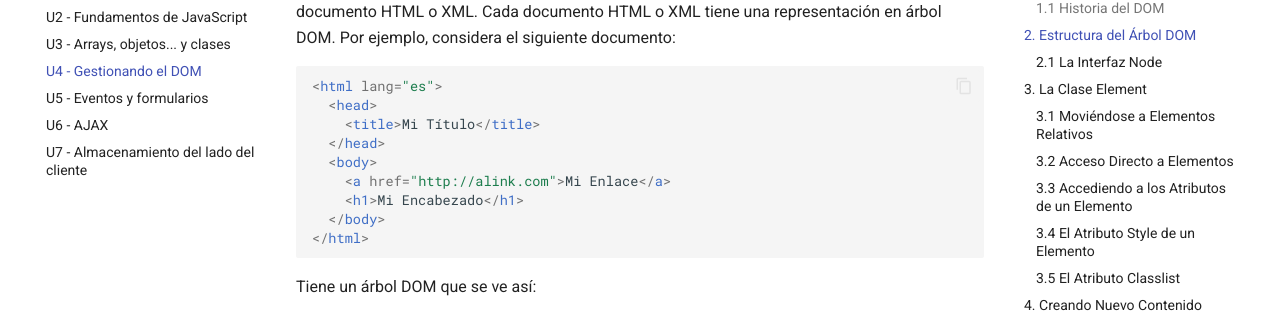
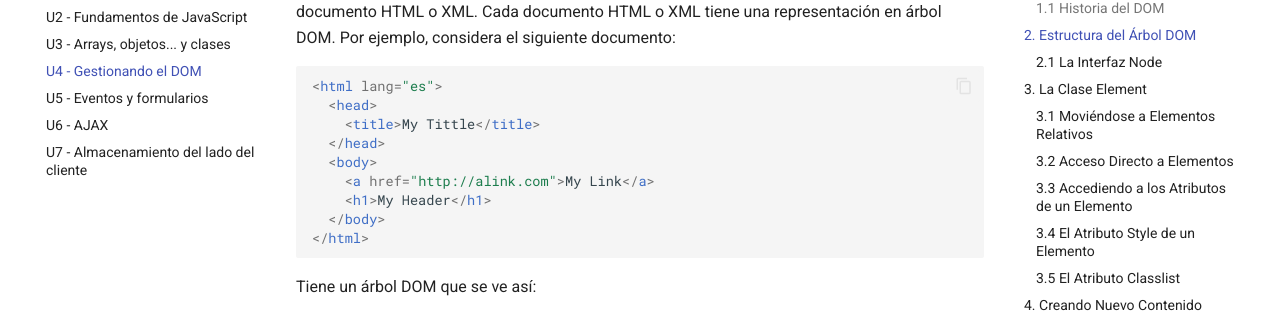
Before and after one commit to tmartin1284/Apuntes-DWEC, an MkDocs documentation site: the page built from docs/T04/README.md, in a window 1280 px wide and 900 px high, scrolled down 2012 px. Shown: the part 145-458 px from the top of the window. Built offline with MkDocs 1.6.1 and Material for MkDocs 9.7.7, drawn with Linux system fonts in a browser that asks for light colours.

Commit message:
fdgsfdfgsd

````diff
--- a/docs/T04/README.md
+++ b/docs/T04/README.md
@@ -68,11 +68,11 @@ Un árbol DOM es una estructura de árbol cuyos nodos representan el contenido d
 ```html
 <html lang="es">
   <head>
-    <title>Mi Título</title>
+    <title>My Tittle</title>
   </head>
   <body>
-    <a href="http://alink.com">Mi Enlace</a>
-    <h1>Mi Encabezado</h1>
+    <a href="http://alink.com">My Link</a>
+    <h1>My Header</h1>
   </body>
 </html>
 ```
````
Also changed, not shown: docs/T06/README.md (+4 -4 lines).
